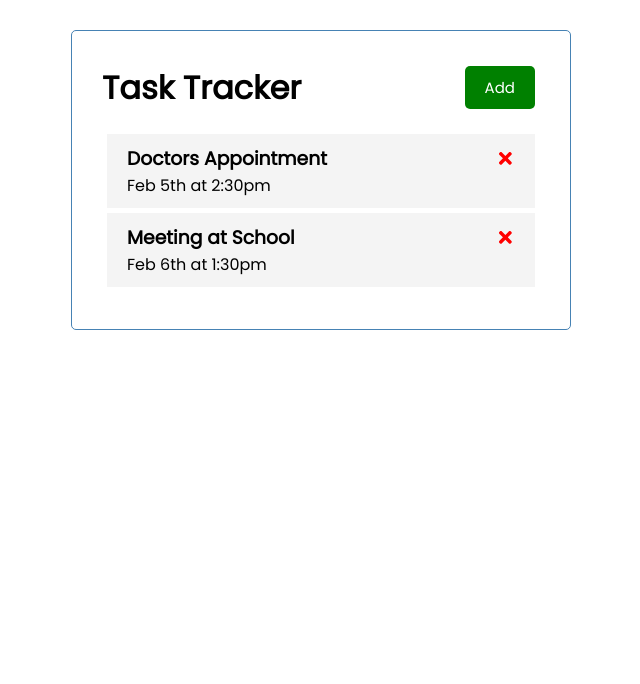
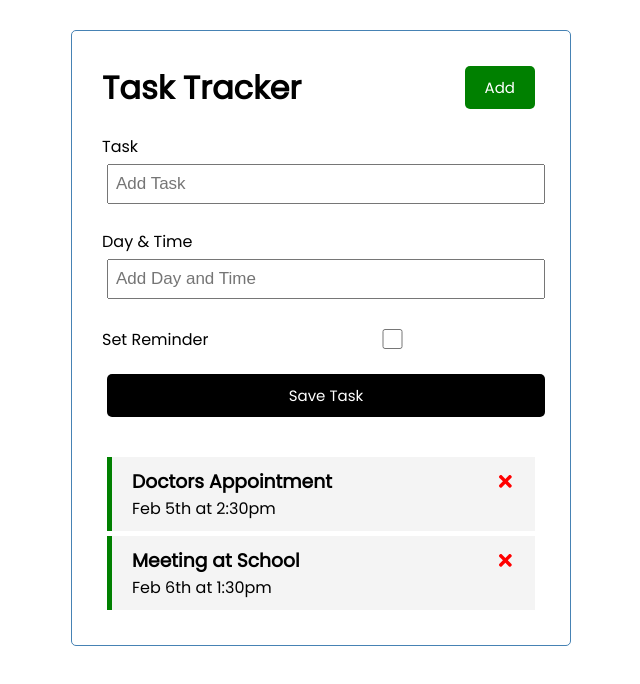
Before and after one commit to harrdev/task-tracker, a React (Create React App) app: page / in a window 1280 px wide. Shown: the top 684 px of the page, without its empty margins (319-959 px from the left). Built offline with nearby package versions, Linux system fonts and the light colour scheme.

Commit message:
added new task functionality

```diff
--- a/src/App.js
+++ b/src/App.js
@@ -1,6 +1,7 @@
 import Header from "./Components/Header";
 import Tasks from "./Components/Tasks";
 import { useState } from "react";
+import Addtask from "./Components/Addtask";
 
 function App() {
   const [tasks, setTasks] = useState([
@@ -18,18 +19,25 @@
     },
   ]);
 
+  // Add Task
+  const addTask = (task) => {
+    const id = Math.floor(Math.random() * 10000) + 1
+    const newTask = { id, ...task}
+    setTasks([...tasks, newTask])
+  }
   // Delete Task
   const deleteTask = (id) => {
     setTasks(tasks.filter((task) => task.id !== id));
   };
   // Toggle Reminder
   const toggleReminder = (id) => {
-    console.log("ID is: ", id);
+    setTasks(tasks.map((task) => task.id === id ? { ...task, reminder:!task.reminder } : task))
   };
 
   return (
     <div className="container">
       <Header title="Task Tracker" />
+      <Addtask addTask={addTask} />
       {tasks.length > 0 ? (
         <Tasks tasks={tasks} onDelete={deleteTask} onToggle={toggleReminder} />
       ) : (
--- /dev/null
+++ b/src/Components/Addtask.js
@@ -0,0 +1,55 @@
+import { useState } from "react";
+
+const Addtask = ({ addTask }) => {
+  const [text, setText] = useState("");
+  const [day, setDay] = useState("");
+  const [reminder, setReminder] = useState(false);
+
+  const onSubmit = (e) => {
+    e.preventDefault();
+    if (!text) {
+      alert("Please add a task");
+      return;
+    }
+    addTask({ text, day, reminder });
+
+    setText("");
+    setDay("");
+    setReminder(false);
+  };
+
+  return (
+    <form className="add-form" onSubmit={onSubmit}>
+      <div className="form-control">
+        <label>Task</label>
+        <input
+          type="text"
+          value={text}
+          onChange={(e) => setText(e.target.value)}
+          placeholder="Add Task"
+        />
+      </div>
+      <div className="form-control">
+        <label>Day & Time</label>
+        <input
+          type="text"
+          placeholder="Add Day and Time"
+          value={day}
+          onChange={(e) => setDay(e.target.value)}
+        />
+      </div>
+      <div className="form-control form-control-check">
+        <label>Set Reminder</label>
+        <input
+          type="checkbox"
+          value={reminder}
+          onChange={(e) => setReminder(e.currentTarget.checked)}
+          checked={reminder}
+        />
+      </div>
+      <input type="submit" value="Save Task" className="btn btn-block" />
+    </form>
+  );
+};
+
+export default Addtask;
--- a/src/Components/Button.js
+++ b/src/Components/Button.js
@@ -1,6 +1,6 @@
 import PropTypes from 'prop-types'
 
-const Button = ({ color, text, onClick}) => {
+const Button = ({ color, text, onClick }) => {
   return <button
   onClick={onClick}
   style={{ backgroundColor: color}}
--- a/src/Components/Task.js
+++ b/src/Components/Task.js
@@ -2,7 +2,7 @@
 
 const Task = ({ task, onDelete, onToggle }) => {
   return (
-    <div className="task" onDoubleClick={() => onToggle(task.id)}>
+    <div className={`task ${task.reminder ? "reminder" : ""}`} onDoubleClick={() => onToggle(task.id)}>
       <h3>
         {task.text}{" "}
         <FaTimes
```
